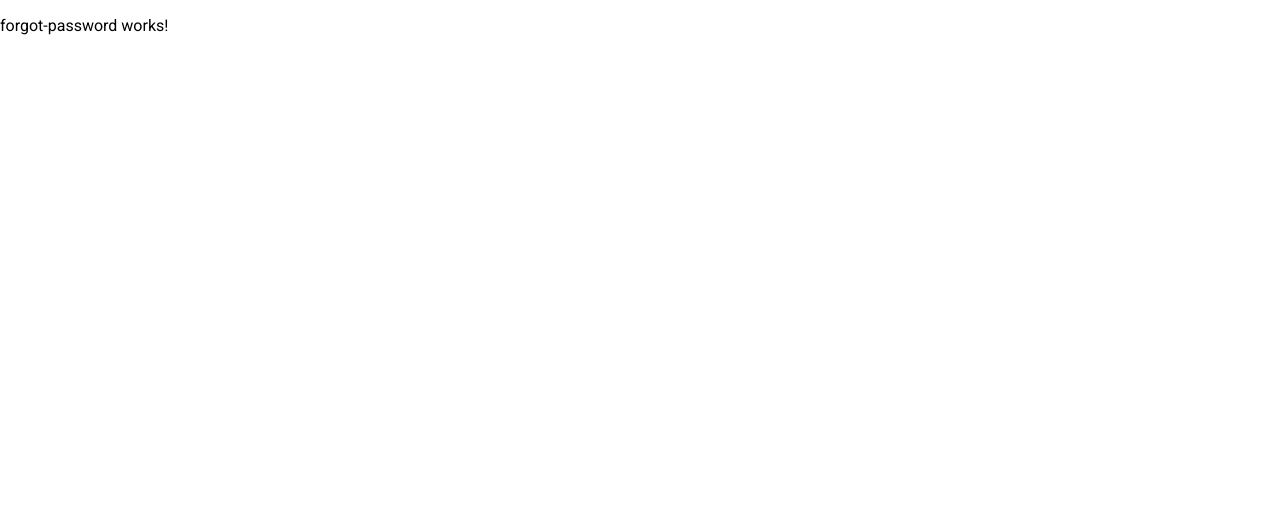
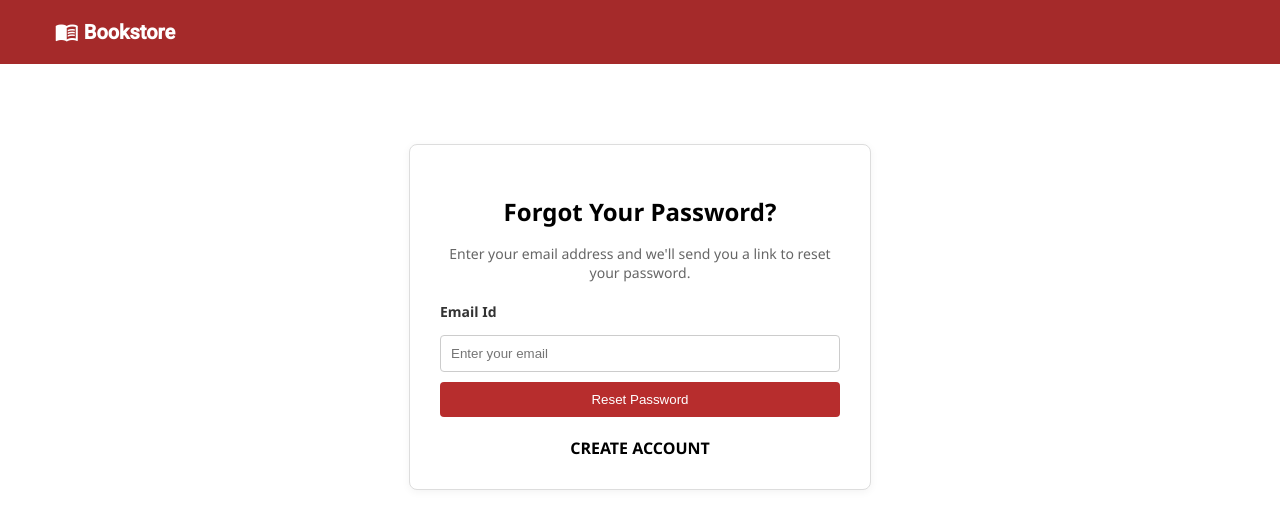
Before and after one commit to TonpePratibha/Bookstore_Frontend, an Angular app: page /forgot in a window 1280 px wide. Shown: the top 528 px of the page. Built offline with nearby package versions, Linux system fonts and the light colour scheme.

Commit message:
[pratibha]:added api integration of forgot password

```diff
--- a/src/app/Components/forgot-password/forgot-password.component.html
+++ b/src/app/Components/forgot-password/forgot-password.component.html
@@ -1 +1,26 @@
-<p>forgot-password works!</p>
+
+
+
+
+      <!-- HEADER -->
+      <mat-toolbar color="primary" class="header-toolbar">
+        <span class="logo" ><mat-icon>menu_book</mat-icon> Bookstore</span>
+
+
+      </mat-toolbar>
+
+<div class="forgot-password-container">
+    <h2>Forgot Your Password?</h2>
+    <p>Enter your email address and we'll send you a link to reset your password.</p>
+
+    <form class="reset-form" [formGroup]="forgotForm">
+      <label for="email" id="emailtext">Email Id</label>
+      <input type="email" id="email" placeholder="Enter your email" required  formControlName="email"/>
+
+      <button type="submit" class="reset-btn" (click)="ForgotPassword()">Reset Password</button>
+    </form>
+
+    <div class="create-account">
+      <a href="#" routerLink="/registerlogin">CREATE ACCOUNT</a>
+    </div>
+  </div>
--- a/src/app/Components/forgot-password/forgot-password.component.scss
+++ b/src/app/Components/forgot-password/forgot-password.component.scss
@@ -0,0 +1,147 @@
+/* Header */
+.header-toolbar {
+    display: flex;
+    align-items: center;
+    padding: 0 20px;
+    background-color: #a52a2a;
+    color: white;
+    flex-wrap: wrap;
+  }
+
+  .logo {
+    font-size: 20px;
+    font-weight: bold;
+    display: flex;
+    align-items: center;
+    gap: 5px;
+    margin-left: 10px;
+    padding-left: 2%;
+    white-space: nowrap;
+  }
+
+  .search-wrapper {
+    flex: 1;
+    display: flex;
+    padding-left: 5%;
+    max-width: 700px;
+    min-width: 200px;
+  }
+
+  .search-bar {
+    display: flex;
+    align-items: center;
+    background-color: #f1f3f4;
+    border-radius: 8px;
+    padding: 0 16px;
+    height: 48px;
+    width: 100%;
+    box-shadow: 0 1px 2px rgba(60, 64, 67, 0.3), 0 1px 3px rgba(60, 64, 67, 0.15);
+
+    mat-icon {
+      color: #5f6368;
+      margin-right: 12px;
+      font-size: 24px;
+    }
+
+    input {
+      border: none;
+      outline: none;
+      font-size: 16px;
+      flex: 1;
+      background: transparent;
+      color: #202124;
+    }
+  }
+
+  .header-buttons {
+    display: flex;
+    gap: 16px;
+    margin-left: auto;
+    align-items: center;
+    padding-right: 4%;
+  }
+
+  .icon-button {
+    color: white !important;
+  }
+  ::ng-deep .white-badge .mat-badge-content {
+    background-color: white !important;
+    color: black !important;
+    border: 1px solid #ccc;
+    font-weight: bold;
+  }
+
+
+
+
+
+.forgot-password-container {
+    max-width: 400px;
+    margin: 80px auto;
+    padding: 30px;
+    text-align: center;
+    border: 1px solid #ddd;
+    border-radius: 8px;
+    background-color: #fff;
+    box-shadow: 0 2px 8px rgba(0, 0, 0, 0.05);
+    font-family: 'Segoe UI', Tahoma, Geneva, Verdana, sans-serif;
+  }
+
+  .forgot-password-container h2 {
+    font-size: 24px;
+    font-weight: 600;
+    margin-bottom: 16px;
+  }
+
+  .forgot-password-container p {
+    color: #666;
+    font-size: 14px;
+    margin-bottom: 20px;
+  }
+  #emailtext{
+    font-weight: bold;
+
+  }
+  .reset-form {
+    display: flex;
+    flex-direction: column;
+    gap: 10px;
+  }
+
+  .reset-form label {
+    text-align: left;
+    font-size: 14px;
+    color: #333;
+    margin-bottom: 4px;
+  }
+
+  .reset-form input {
+    padding: 10px;
+    border: 1px solid #ccc;
+    border-radius: 4px;
+  }
+
+  .reset-btn {
+    background-color: #b72d2d;
+    color: white;
+    padding: 10px;
+    border: none;
+    border-radius: 4px;
+    cursor: pointer;
+    font-weight: 500;
+  }
+
+  .reset-btn:hover {
+    background-color: #a22222;
+  }
+
+  .create-account {
+    margin-top: 20px;
+
+  }
+
+  .create-account a {
+    text-decoration: none;
+    color: black;
+    font-weight: 600;
+  }
--- a/src/app/Components/forgot-password/forgot-password.component.ts
+++ b/src/app/Components/forgot-password/forgot-password.component.ts
@@ -1,4 +1,8 @@
-import { Component } from '@angular/core';
+import { Component, OnInit } from '@angular/core';
+import { HttpService } from '../../Services/Http/http.service';
+import { FormBuilder, FormGroup, RequiredValidator, Validators } from '@angular/forms';
+import { UserService } from '../../Services/User/user.service';
+import { MatSnackBar } from '@angular/material/snack-bar';
 
 @Component({
   selector: 'app-forgot-password',
@@ -6,6 +10,35 @@ import { Component } from '@angular/core';
   templateUrl: './forgot-password.component.html',
   styleUrl: './forgot-password.component.scss'
 })
-export class ForgotPasswordComponent {
+export class ForgotPasswordComponent implements OnInit {
+forgotForm!:FormGroup;
+
+  constructor(private http :HttpService,private formbuilder:FormBuilder,private userservice :UserService,private snackbar:MatSnackBar){}
+
+ngOnInit(): void {
+  this.forgotForm=this.formbuilder.group({
+    email:['',[Validators.required, Validators.email]],
+  }
+
+  )
+
 
 }
+
+ForgotPassword()
+{
+let reqData={
+  email:this.forgotForm.value.email
+}
+
+this.userservice.ForgotPassword(reqData).subscribe((response)=>{
+   console.log(response);
+   this.snackbar.open("email sent")
+});
+(err:any)=>
+{
+  console.log("error occured",err);
+}
+
+}
+}
--- /dev/null
+++ b/src/app/Components/reset-password/reset-password.component.html
@@ -0,0 +1 @@
+<p>reset-password works!</p>
--- a/src/app/Services/User/user.service.ts
+++ b/src/app/Services/User/user.service.ts
@@ -31,4 +31,29 @@ export class UserService {
     };
     return this.http.PostService('https://localhost:7264/api/user', reqData, false, headers);
   }
+
+
+  ForgotPassword(reqData:any){
+
+    let headers = {
+      headers: new HttpHeaders({
+        'Content-Type': 'application/json'
+      })
+    };
+    return this.http.PostService('https://localhost:7264/api/user/forgot-password', reqData, false, headers);
+
+  }
+
+
+  ResetPassword(reqData:any,token:string){
+
+    let headers = {
+      headers: new HttpHeaders({
+        'Content-Type': 'application/json' ,
+        'Authorization':`Bearer${token}`
+      })
+    };
+    return this.http.PostService('https://localhost:7264/api/user/reset-password', reqData, false, headers);
+
+  }
 }
--- a/src/app/app-routing.module.ts
+++ b/src/app/app-routing.module.ts
@@ -10,12 +10,13 @@ import { CartComponent } from './Components/cart/cart.component';
 import { OrderComponent } from './Components/order/order.component';
 import { withJsonpSupport } from '@angular/common/http';
 import { WishlistComponent } from './Components/wishlist/wishlist.component';
+import { ResetPasswordComponent } from './Components/reset-password/reset-password.component';
 
 const routes: Routes = [
   { path: '', redirectTo: 'registerlogin', pathMatch: 'full' },
   {path:'registerlogin', component:RegisterloginComponent},
   {path:'forgot', component:ForgotPasswordComponent},
-
+ {path:'reset',component:ResetPasswordComponent},
 
   {path:'dashboard',component:DashboardComponent, canActivate:[authGuard],
     children:[
--- a/src/app/app.module.ts
+++ b/src/app/app.module.ts
@@ -28,6 +28,8 @@ import { OrderComponent } from './Components/order/order.component';
 import { WishlistComponent } from './Components/wishlist/wishlist.component';
 import { MatExpansionModule } from '@angular/material/expansion';
 
+import { ResetPasswordComponent } from './Components/reset-password/reset-password.component';
+
 @NgModule({
   declarations: [
     AppComponent,
@@ -38,7 +40,9 @@ import { MatExpansionModule } from '@angular/material/expansion';
     BooksdataComponent,
   CartComponent,
   OrderComponent,
-  WishlistComponent
+  WishlistComponent,
+
+  ResetPasswordComponent
 
 
   ],
```
Also changed, not shown: src/app/Components/reset-password/reset-password.component.ts (added, +11 -0 lines), src/app/Components/reset-password/reset-password.component.scss (added), 1 other file (tests, documents, lock files or other folders).
